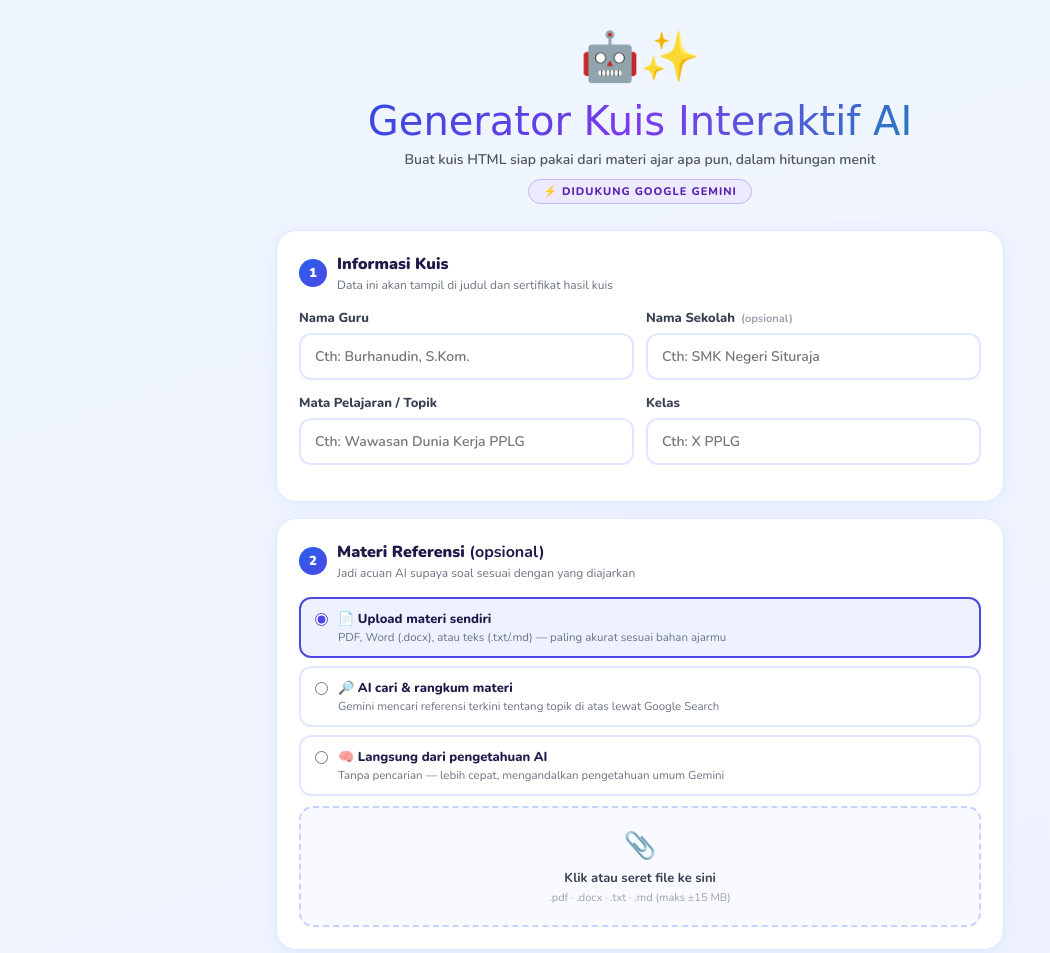
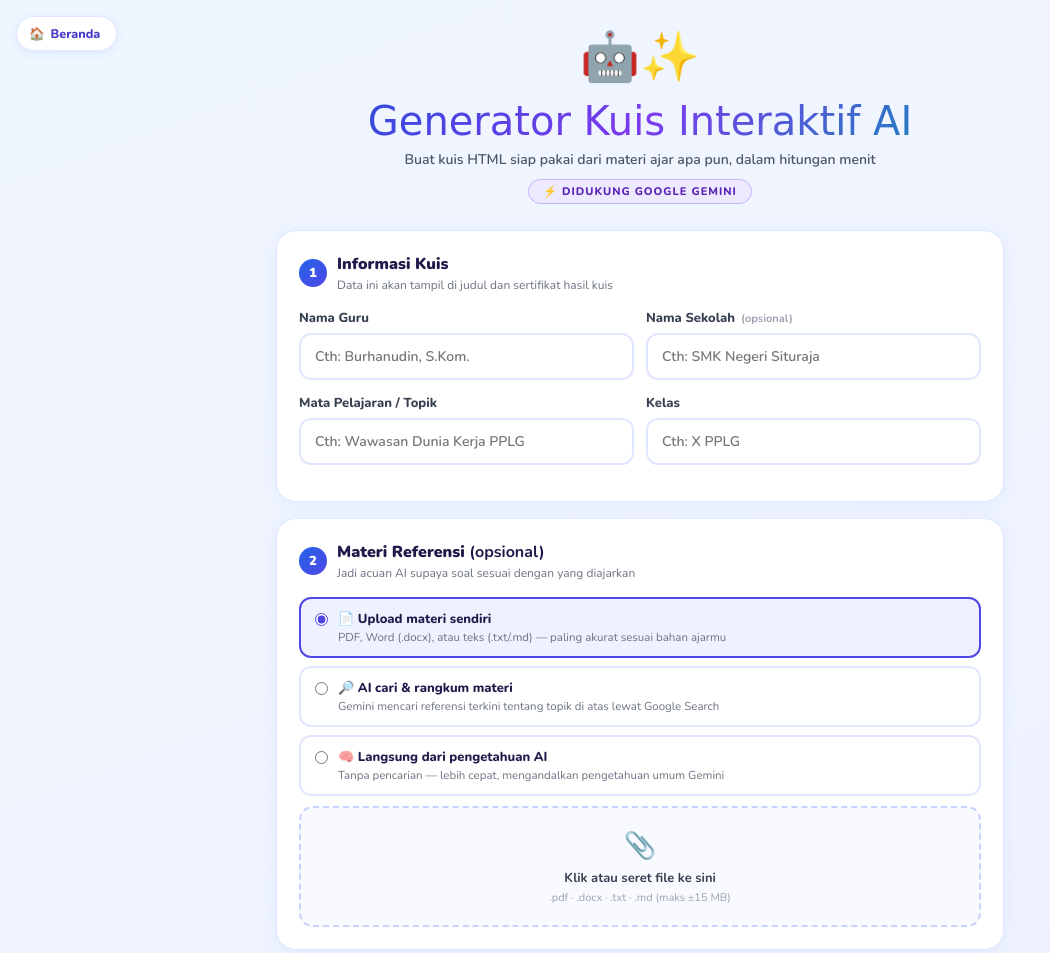
Before and after one commit to burhans90-lab/generator-kuis, a plain HTML site: page generator-kuis-ai.html in a window 1280 px wide. Shown: the top 953 px of the page, without its empty margins (0-1050 px from the left). Drawn offline with nearby package versions, Linux system fonts and the light colour scheme; a web font is replaced by a local one.

Commit message:
Update generator-kuis-ai.html

```diff
--- a/generator-kuis-ai.html
+++ b/generator-kuis-ai.html
@@ -115,9 +115,14 @@ code,.mono{font-family:'Fira Code',monospace}
 .materi-toggle{background:none;border:none;color:#4f46e5;font-size:12px;font-weight:800;text-decoration:underline;padding:2px 0}
 
 .footer-note{text-align:center;font-size:11.5px;color:#9ca3af;margin-top:20px;line-height:1.7}
+
+.home-nav{position:fixed;top:16px;left:16px;z-index:50;display:flex;align-items:center;gap:6px;background:#fff;border:1.5px solid #e0e7ff;border-radius:20px;padding:8px 16px 8px 12px;font-size:12.5px;font-weight:800;color:#4338ca;box-shadow:0 2px 10px rgba(37,99,235,.1);text-decoration:none;transition:all .18s}
+.home-nav:hover{border-color:#c7d2fe;background:#f8faff;transform:translateY(-1px)}
+@media(max-width:560px){.home-nav{position:static;display:inline-flex;margin-bottom:14px}}
 </style>
 </head>
 <body>
+<a href="index.html" class="home-nav" title="Kembali ke Beranda Toolkit Guru AI">🏠 <span>Beranda</span></a>
 <div class="wrap">
 
   <div class="hero">
```
